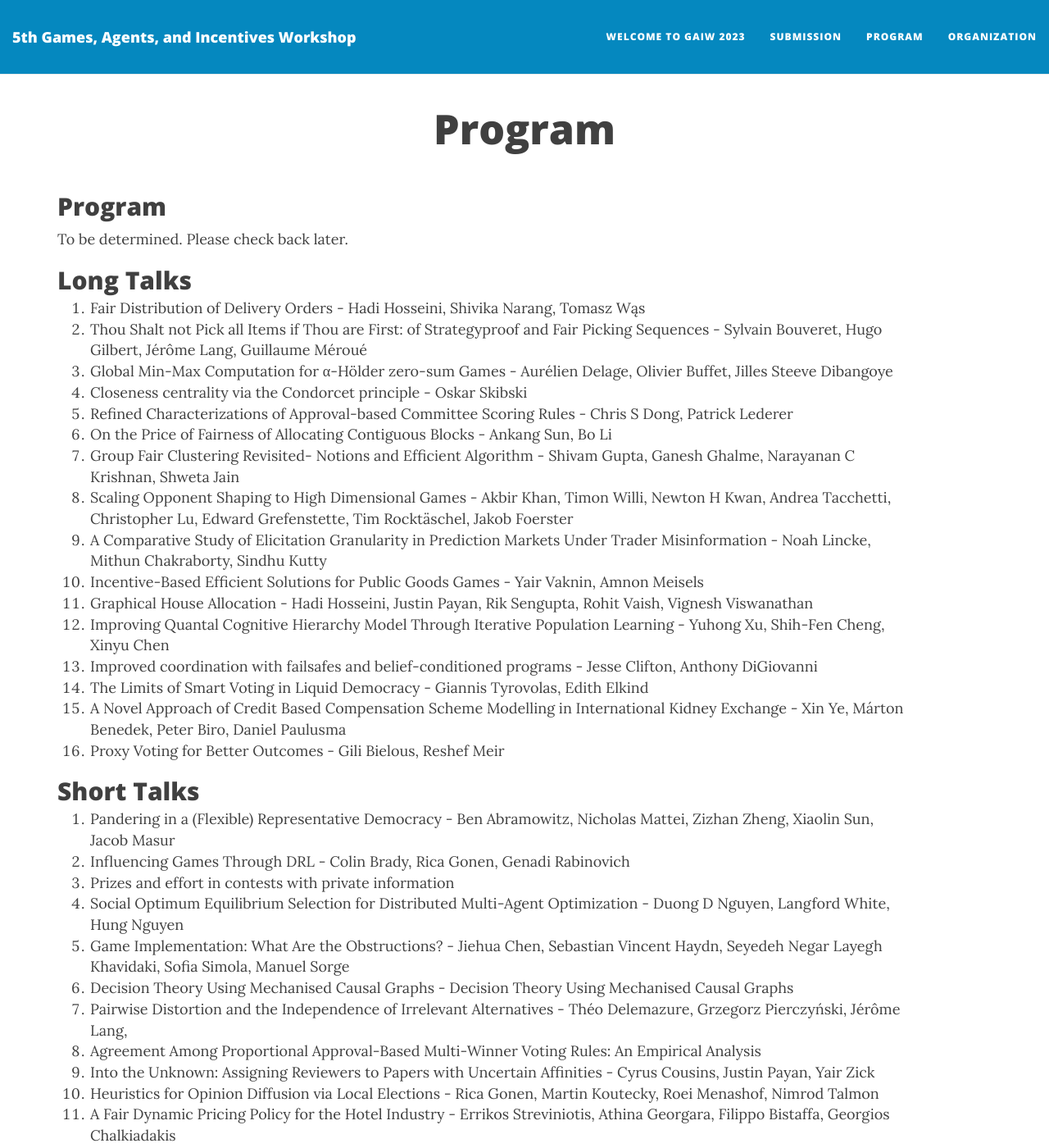
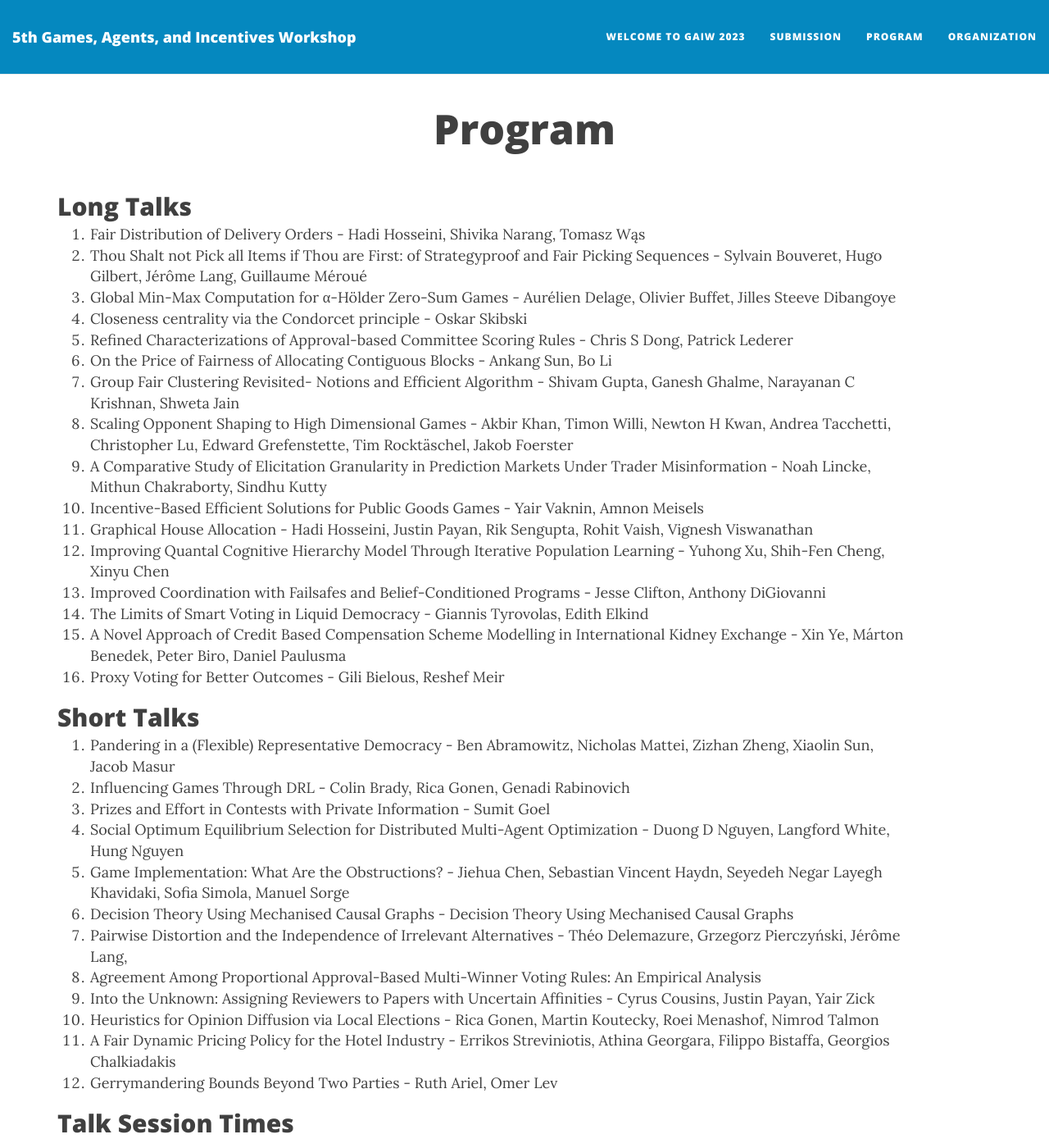
Before and after one commit to PrefLib/gaiw2023, a Jekyll site: the page built from program.md, in a window 1280 px wide and 1400 px high. Shown: the whole window at 82% size. Built offline with Jekyll 4.4.1, drawn with Linux system fonts in a browser that asks for light colours; nearby versions of some CDN libraries; some of the changed text lies outside the part shown.

Commit message:
Update program.md
Corrected capitalization of some papers

```diff
--- a/program.md
+++ b/program.md
@@ -4,9 +4,7 @@ title: Program
 published: true
 ---
 
-## Program
-
-To be determined. Please check back later.
+<!-- ## Program -->
 
 <!--
 GAIW 2022 was be held entirely online.
@@ -82,7 +80,7 @@ Auckland |  TBD |    |   |
 ## Long Talks
 1. Fair Distribution of Delivery Orders - Hadi Hosseini, Shivika Narang, Tomasz Wąs
 2. Thou Shalt not Pick all Items if Thou are First: of Strategyproof and Fair Picking Sequences - Sylvain Bouveret, Hugo Gilbert, Jérôme Lang, Guillaume Méroué
-3. Global Min-Max Computation for α-Hölder zero-sum Games - Aurélien Delage, Olivier Buffet, Jilles Steeve Dibangoye
+3. Global Min-Max Computation for α-Hölder Zero-Sum Games - Aurélien Delage, Olivier Buffet, Jilles Steeve Dibangoye
 4. Closeness centrality via the Condorcet principle - Oskar Skibski
 5. Refined Characterizations of Approval-based Committee Scoring Rules - Chris S Dong, Patrick Lederer
 6. On the Price of Fairness of Allocating Contiguous Blocks - Ankang Sun, Bo Li
@@ -92,7 +90,7 @@ Auckland |  TBD |    |   |
 13. Incentive-Based Efficient Solutions for Public Goods Games - Yair Vaknin, Amnon Meisels
 14. Graphical House Allocation - Hadi Hosseini, Justin Payan, Rik Sengupta, Rohit Vaish, Vignesh Viswanathan
 16. Improving Quantal Cognitive Hierarchy Model Through Iterative Population Learning - Yuhong Xu, Shih-Fen Cheng, Xinyu Chen
-18. Improved coordination with failsafes and belief-conditioned programs - Jesse Clifton, Anthony DiGiovanni
+18. Improved Coordination with Failsafes and Belief-Conditioned Programs - Jesse Clifton, Anthony DiGiovanni
 19. The Limits of Smart Voting in Liquid Democracy - Giannis Tyrovolas, Edith Elkind
 20. A Novel Approach of Credit Based Compensation Scheme Modelling in International Kidney Exchange - Xin Ye, Márton Benedek, Peter Biro, Daniel Paulusma
 21. Proxy Voting for Better Outcomes - Gili Bielous, Reshef Meir
@@ -102,7 +100,7 @@ Auckland |  TBD |    |   |
 ## Short Talks
 1. Pandering in a (Flexible) Representative Democracy - Ben Abramowitz, Nicholas Mattei, Zizhan Zheng, Xiaolin Sun, Jacob Masur
 2. Influencing Games Through DRL - Colin Brady, Rica Gonen, Genadi Rabinovich
-3. Prizes and effort in contests with private information
+3. Prizes and Effort in Contests with Private Information - Sumit Goel
 4. Social Optimum Equilibrium Selection for Distributed Multi-Agent Optimization - Duong D Nguyen, Langford White, Hung Nguyen
 5. Game Implementation: What Are the Obstructions? - Jiehua Chen, Sebastian Vincent Haydn, Seyedeh Negar Layegh Khavidaki, Sofia Simola, Manuel Sorge
 6. Decision Theory Using Mechanised Causal Graphs - Decision Theory Using Mechanised Causal Graphs
@@ -114,6 +112,9 @@ Auckland |  TBD |    |   |
 12. Gerrymandering Bounds Beyond Two Parties - Ruth Ariel, Omer Lev
 
 
+## Talk Session Times
+
+To be determined. Please check back later.
 
 
 <!--
```
